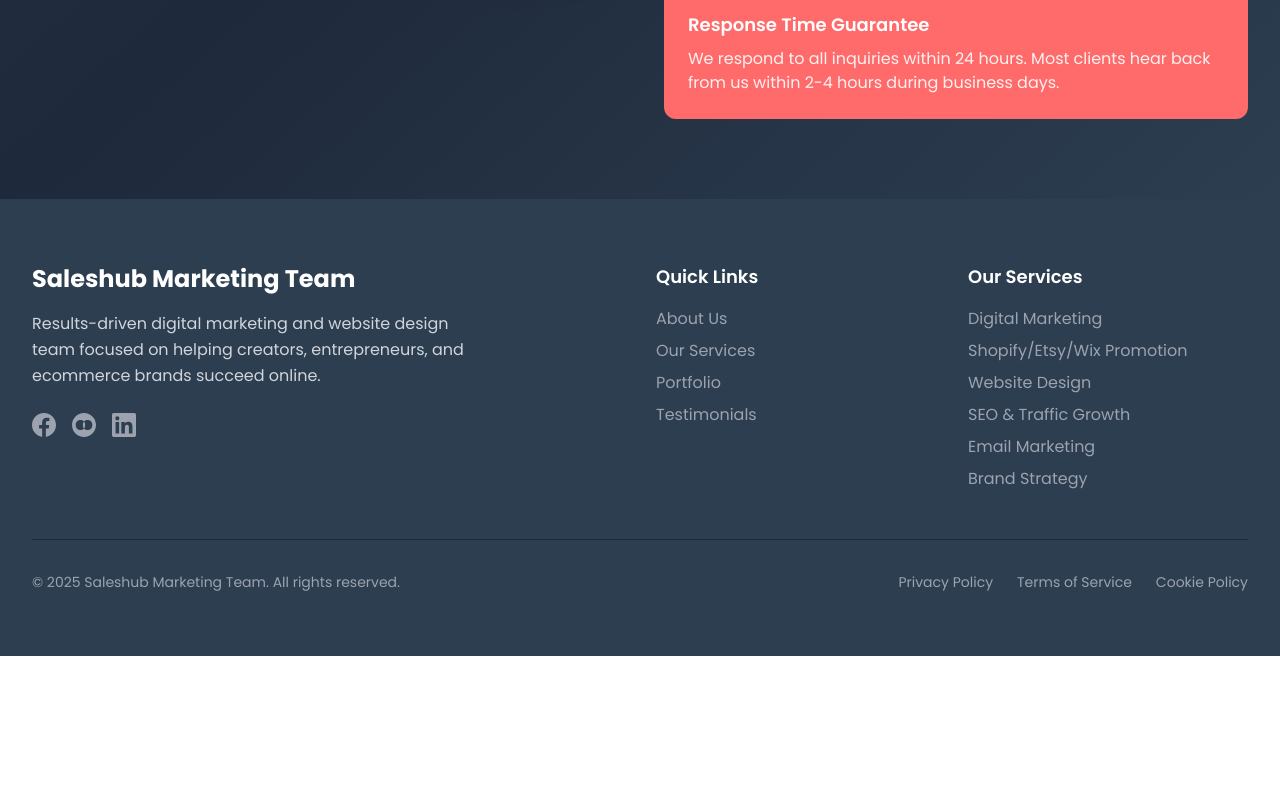
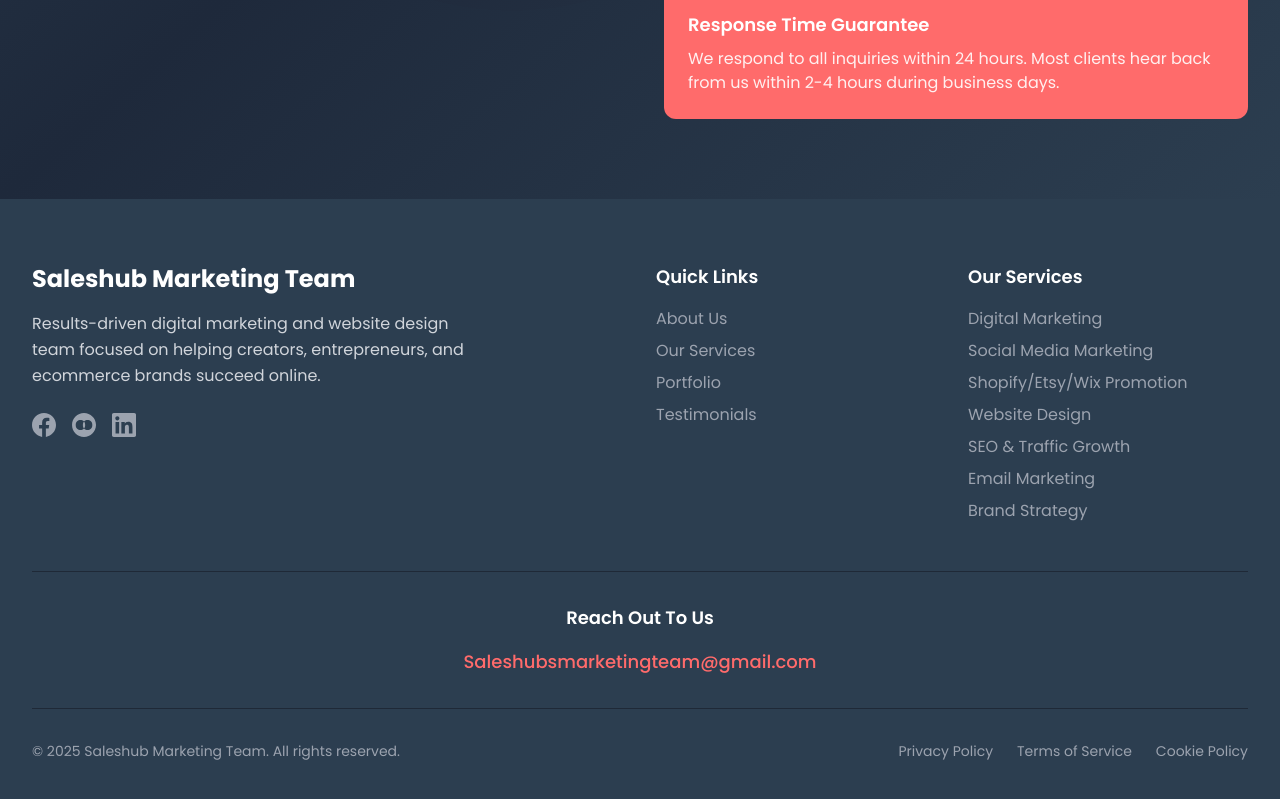
Before and after one commit to Toheebmaxisales/sales-hub-marketing-team, a React (Vite) app: page / in a window 1280 px wide. Shown: the part 8787-9586 px from the top of the page. Before the commit the page ends 9443 px from the top, so only its background shows below. Built offline with nearby package versions, Linux system fonts and the light colour scheme.

Commit message:
Add footer content
Add "Social media Marketing" and contact information to the footer.

```diff
--- a/src/components/Footer.tsx
+++ b/src/components/Footer.tsx
@@ -87,6 +87,7 @@ const Footer = () => {
             <h3 className="font-semibold text-lg mb-4">Our Services</h3>
             <ul className="space-y-2 text-gray-400">
               <li>Digital Marketing</li>
+              <li>Social Media Marketing</li>
               <li>Shopify/Etsy/Wix Promotion</li>
               <li>Website Design</li>
               <li>SEO & Traffic Growth</li>
@@ -96,7 +97,20 @@ const Footer = () => {
           </div>
         </div>
 
-        <div className="border-t border-gray-800 mt-12 pt-8">
+        {/* Reach Out To Us Section */}
+        <div className="mt-12 pt-8 border-t border-gray-800">
+          <div className="text-center mb-8">
+            <h3 className="font-semibold text-lg mb-4">Reach Out To Us</h3>
+            <a
+              href="mailto:Saleshubsmarketingteam@gmail.com"
+              className="text-coral-500 hover:text-coral-400 transition-colors text-lg font-medium"
+            >
+              Saleshubsmarketingteam@gmail.com
+            </a>
+          </div>
+        </div>
+
+        <div className="border-t border-gray-800 pt-8">
           <div className="flex flex-col md:flex-row justify-between items-center">
             <p className="text-gray-400 text-sm">
               © {currentYear} Saleshub Marketing Team. All rights reserved.
```
